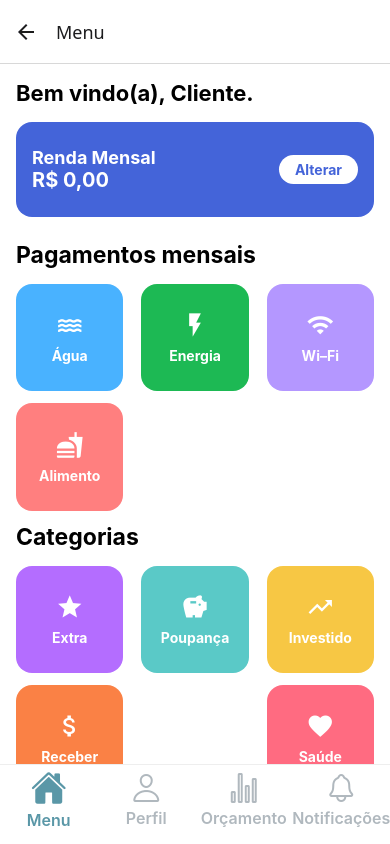
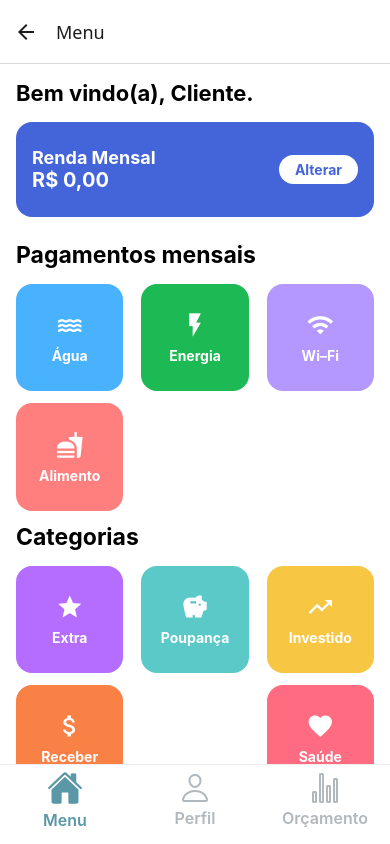
Before and after one commit to rittatec/compass-project, a React Native app: screen /Menu in a window 390 px wide. Built offline with nearby package versions, Linux system fonts and the light colour scheme.

Commit message:
atualizações finais nas telas

```diff
--- a/src/views/EditarNome.js
+++ b/src/views/EditarNome.js
@@ -35,8 +35,7 @@ export default function AdicionarTelefone() {
             style={styles.input}
             placeholder="Digite seu Nome"
             value={novoNome}
-            onChangeText={novoNome}
-            keyboardType="phone-pad"
+            onChangeText={setNovoNome}
           />
           <View style={styles.buttonRow}>
             <TouchableOpacity style={styles.cancelButton} onPress={cancelar}>
--- a/src/views/Menu.js
+++ b/src/views/Menu.js
@@ -68,10 +68,6 @@ export default function Menu() {
           <TouchableOpacity style={styles.footerItem} onPress={() => navigation.navigate('Orcamento')}>
             <Ionicons name="stats-chart-outline" size={32} color="#B0B8BE" />
             <Text style={styles.footerLabel}>Orçamento</Text>
-          </TouchableOpacity>
-          <TouchableOpacity style={styles.footerItem} onPress={() => navigation.navigate('Notificacoes')}>
-            <Ionicons name="notifications-outline" size={32} color="#B0B8BE" />
-            <Text style={styles.footerLabel}>Notificações</Text>
           </TouchableOpacity>
         </View>
     </SafeAreaView>
```
